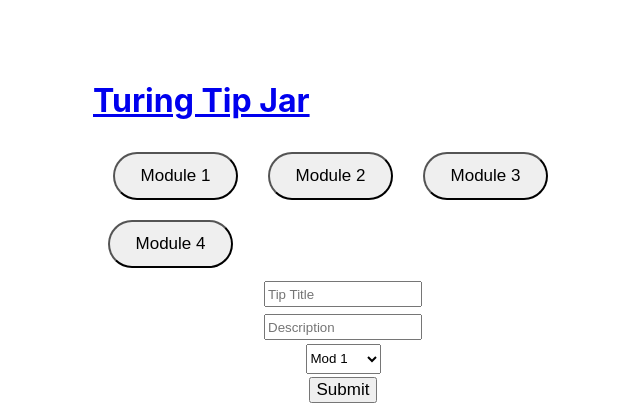
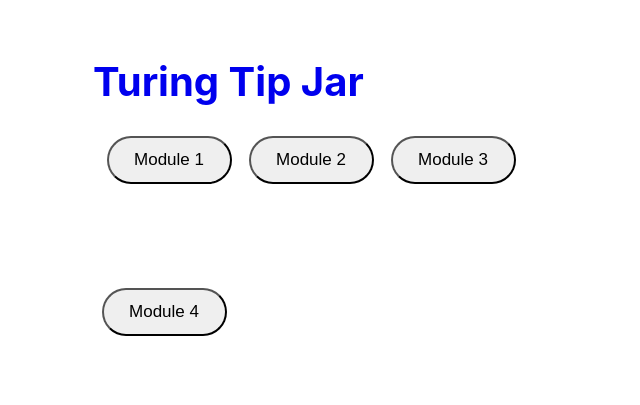
Before and after one commit to ShaunaMyers/turing-two-cents, a React (Create React App) app: page /module/1 in a window 1280 px wide. Shown: the top 405 px of the page, without its empty margins (297-937 px from the left). Built offline with nearby package versions, Linux system fonts and the light colour scheme; no server answers.

Commit message:
Remove text decoration and fix button margin bottom

```diff
--- a/src/components/App/App.css
+++ b/src/components/App/App.css
@@ -1,11 +1,15 @@
 main {
   height: 100vh;
-  margin: 40px;
+  margin: 10px;
 }
 
 body {
   height: 100vh;
   width: 100%;
+}
+
+h1 {
+  font-size: 40px;
 }
 
 div {
@@ -15,11 +19,13 @@ div {
 
 .mod-button {
   border-radius: 30px;
+  /* margin: 1px; */
+  margin-bottom: 20%;
   padding: 12px;
-  margin: 2%;
   width: 125px;
 }
 
 a {
   margin: 1%;
+  text-decoration: none;
 }
```
